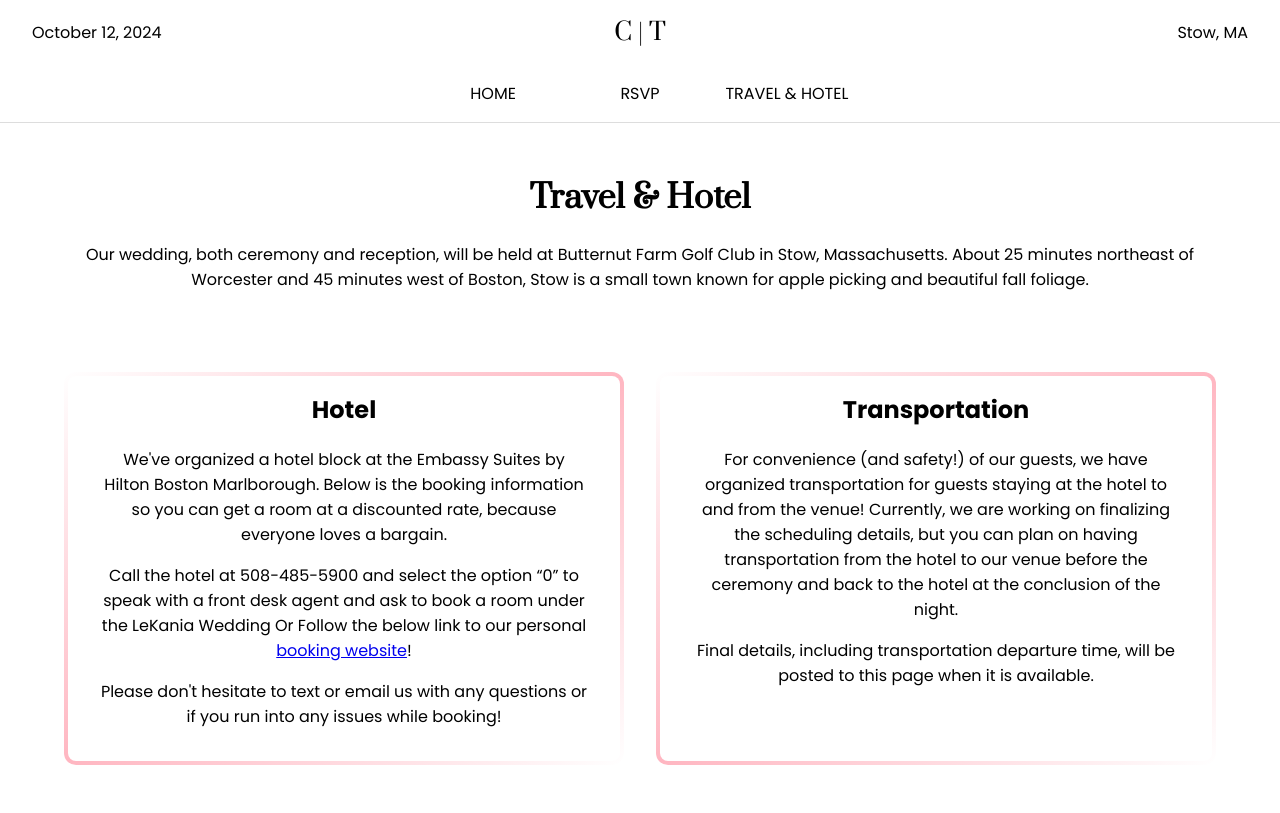
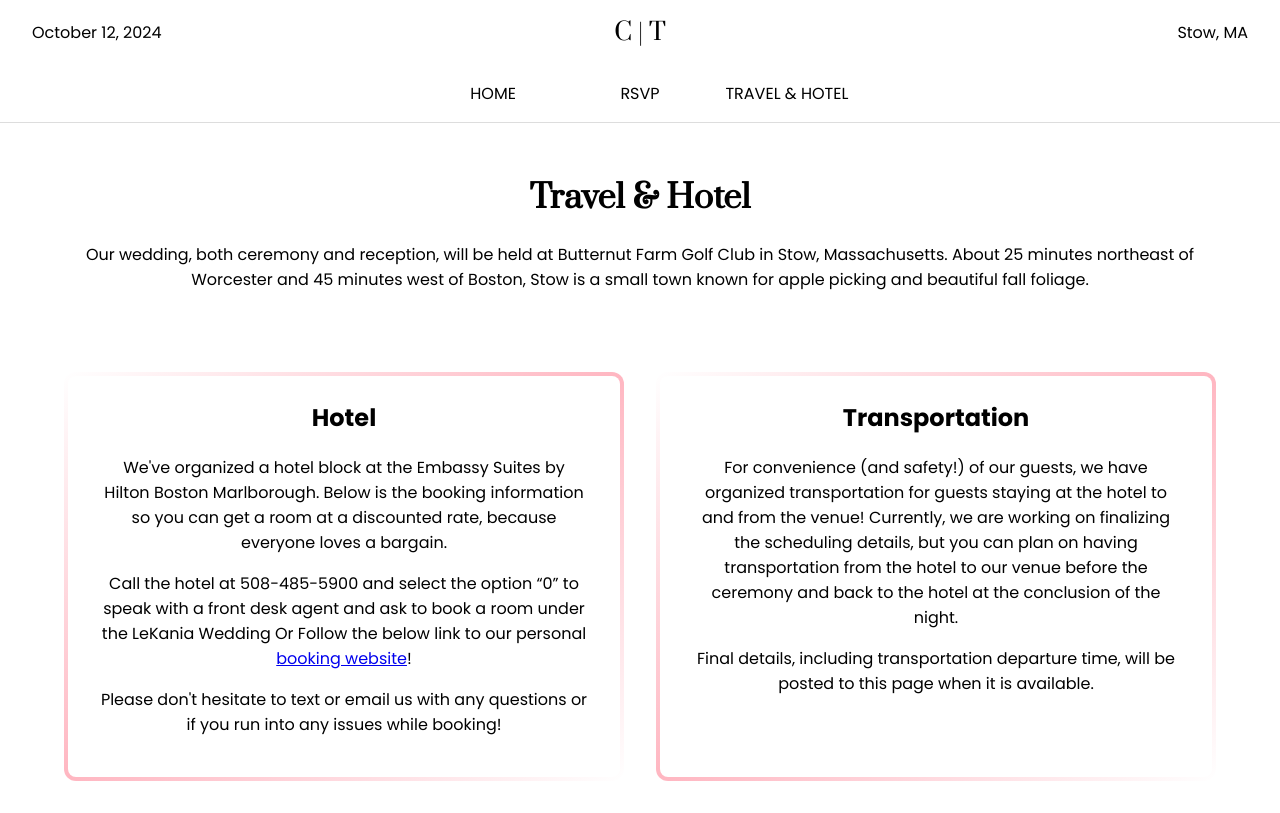
Before and after one commit to APJohns/cltk-wedding, a SvelteKit app: page /travel-and-hotel in a window 1280 px wide. Built offline with nearby package versions, Linux system fonts and the light colour scheme.

Commit message:
adjust card spacing

```diff
--- a/src/routes/travel-and-hotel/+page.svelte
+++ b/src/routes/travel-and-hotel/+page.svelte
@@ -65,7 +65,7 @@
 
 	.card {
 		border-radius: 8px;
-		padding: 1rem 2rem;
+		padding: 1.5rem 2rem;
 		background: white;
 
 		& h2 {
```
